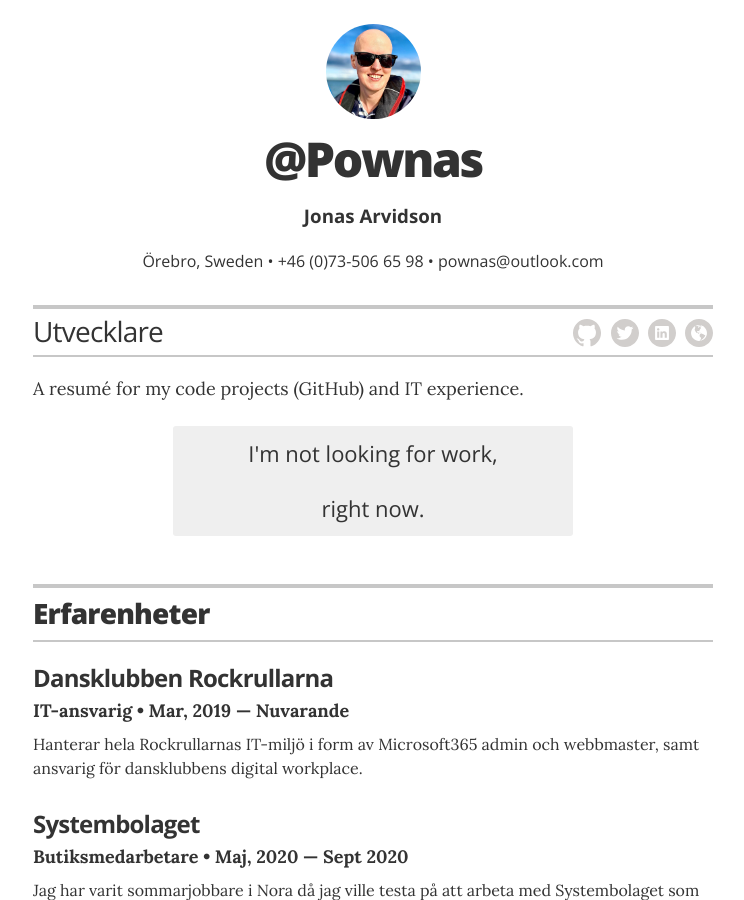
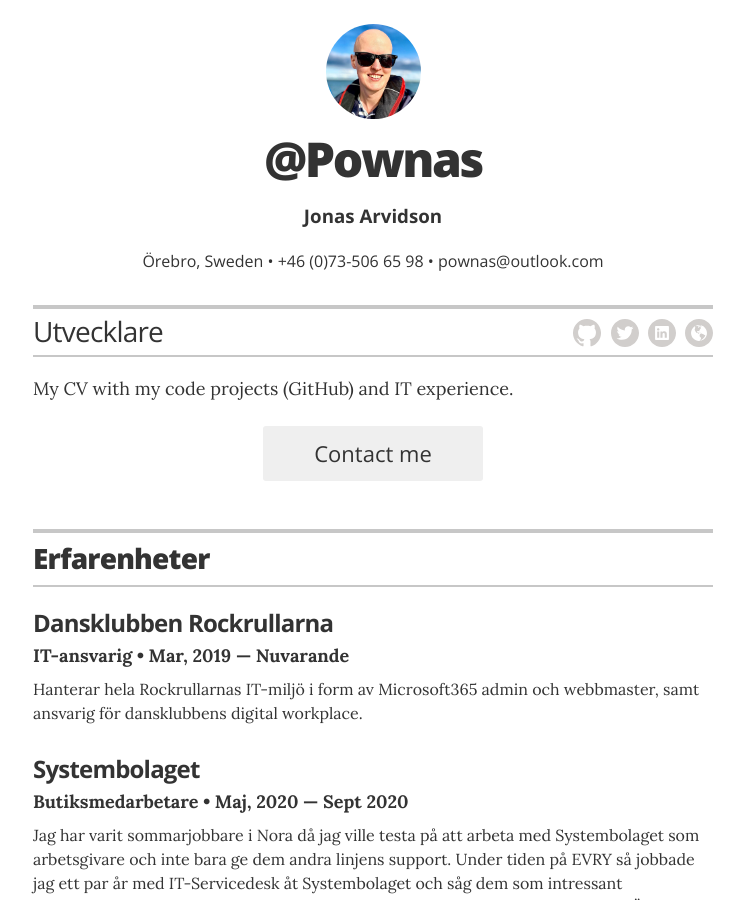
Before and after one commit to pownas/CV, a Jekyll site: the page built from index.html, in a window 1280 px wide and 900 px high. Shown: the whole window, without its empty margins (267-1011 px from the left). Built offline with Jekyll 4.4.1, drawn with Linux system fonts in a browser that asks for light colours.

Commit message:
Update _config.yml

```diff
--- a/_config.yml
+++ b/_config.yml
@@ -1,6 +1,6 @@
 # Site settings
-title: "Pownas aka Jonas Arvidsons Resumé"
-description: "A resumé for Pownas code projects (GitHub) and IT experience."
+title: "Pownas aka Jonas Arvidsons CV"
+description: "A CV for Pownas code projects (GitHub) and IT experience."
 
 # Build settings
 markdown: kramdown
@@ -25,13 +25,13 @@ resume_header_contact_info:     "Örebro, Sweden • +46 (0)73-506 65 98 • pow
 display_header_contact_info:    "true"
 
 #resume_header_intro: "<p>This is the executive summary. You should write a few brief, concise, and meaningful sentences about yourself from a professional context, and your immediate career goals. Make the length appropriate for your needs, but keep it brief and concise</p>"
-resume_header_intro: "<p>A resumé for my code projects (GitHub) and IT experience. </p>"
+resume_header_intro: "<p>My CV with my code projects (GitHub) and IT experience. </p>"
 
 # use "yes" to display the email contact button,
 # "no" to display an "I'm not looking for work" message,
 # or remove the resume_looking_for_work option entirely
 # to leave blank
-resume_looking_for_work:        "no"
+resume_looking_for_work:        "yes"
 
 # Decide which sections to use
 # comment out to hide
```
